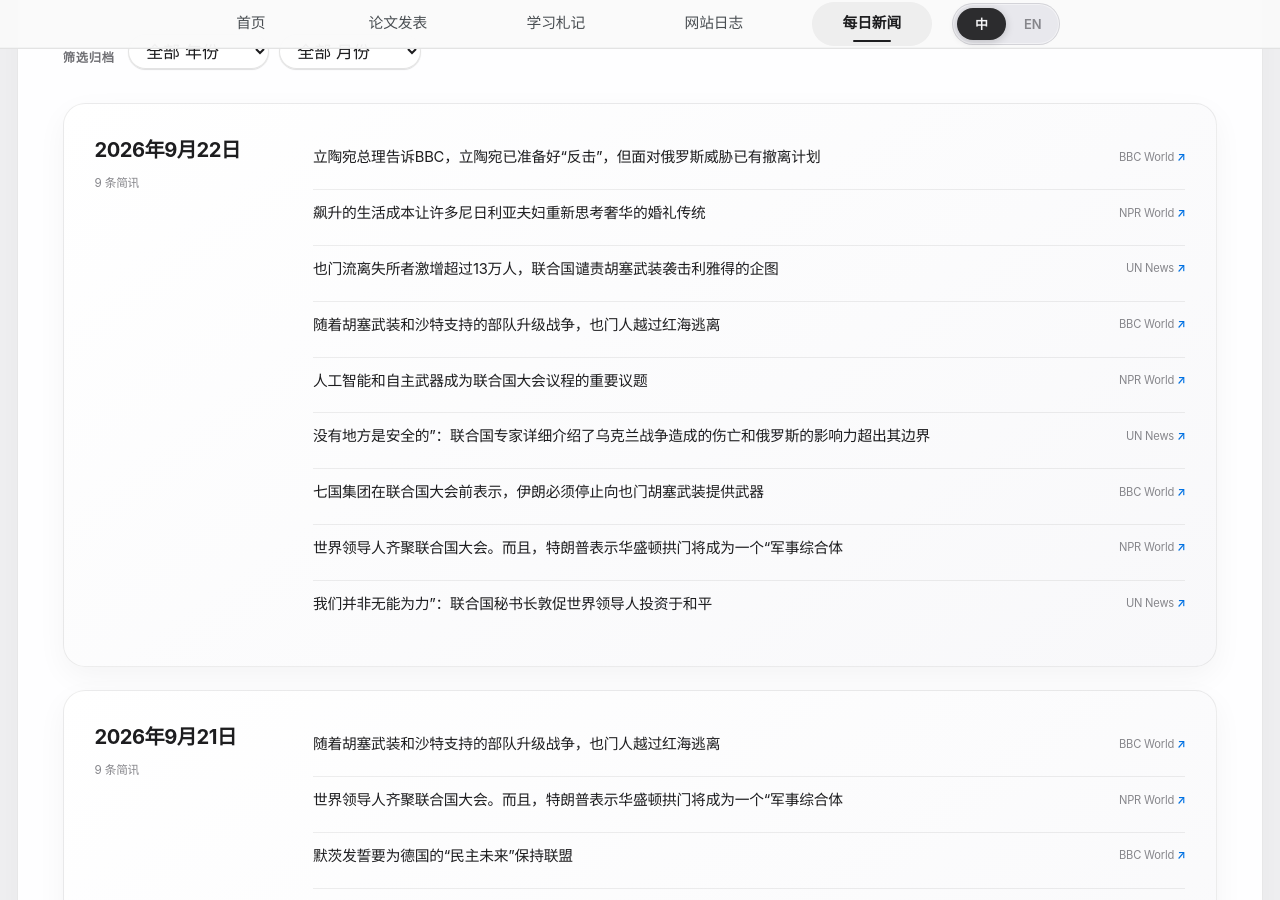
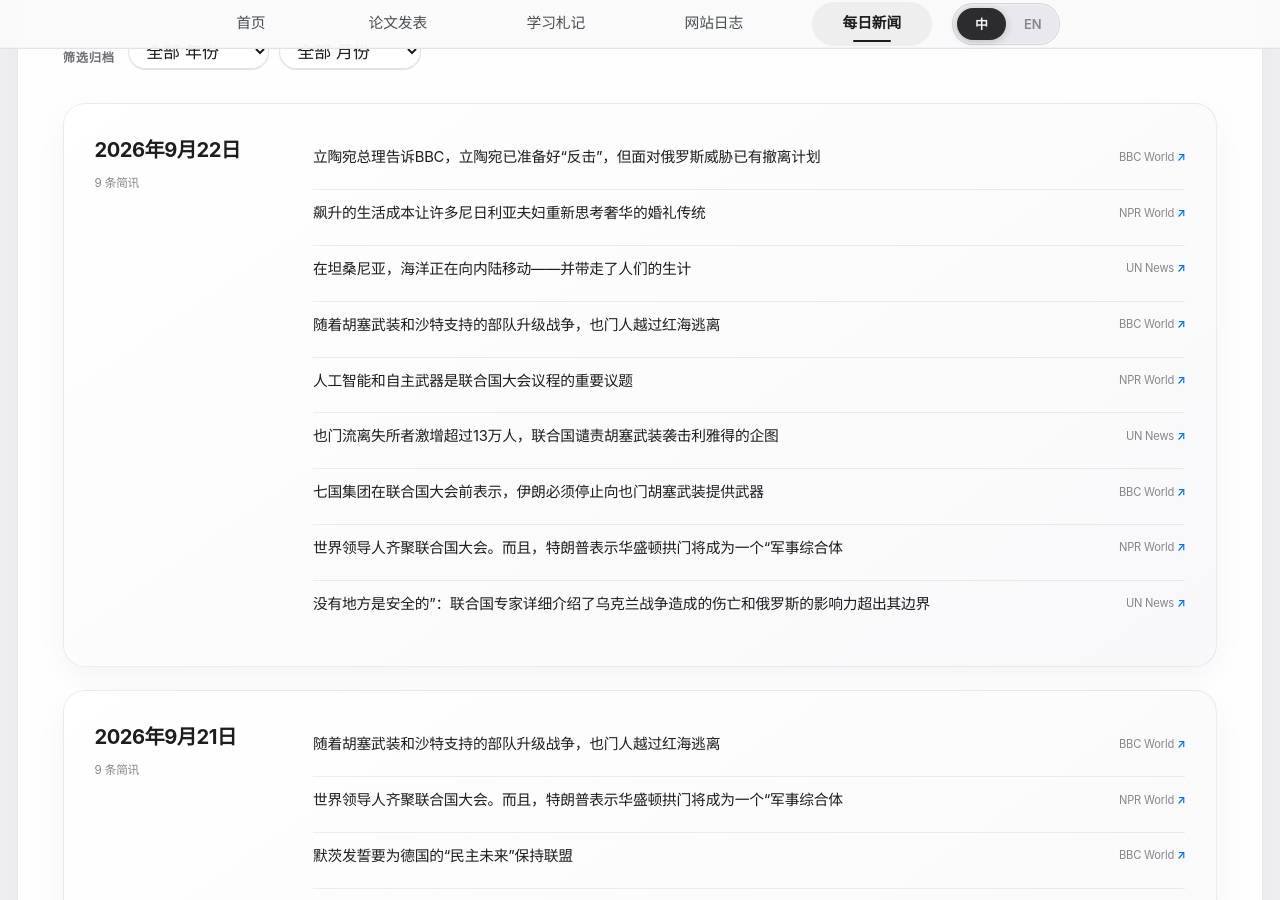
Before and after one commit to HaoxiangLuo/HaoxiangLuo.github.io, a Jekyll site: the page built from _pages/daily-news-zh.html, in a window 1280 px wide and 900 px high, scrolled down 297 px. Built offline with Jekyll 4.4.1, drawn with Linux system fonts in a browser that asks for light colours; a style sheet for code colours, icons or effects is not loaded; part of the change alters nothing that is shown.

Commit message:
Update daily news 2026-09-22

```diff
--- a/_data/daily_news.json
+++ b/_data/daily_news.json
@@ -1,5 +1,5 @@
 {
-  "updated_at": "2026-09-22T14:29:47+08:00",
+  "updated_at": "2026-09-22T15:24:57+08:00",
   "days": [
     {
       "date": "2026-09-22",
@@ -17,10 +17,10 @@
           "title_zh": "飙升的生活成本让许多尼日利亚夫妇重新思考奢华的婚礼传统"
         },
         {
-          "title": "UN condemns attempted Houthi strike on Riyadh as Yemen displacement surges past 130,000",
+          "title": "In Tanzania, the sea is moving inland – and taking livelihoods with it",
           "source": "UN News",
-          "url": "https://news.un.org/feed/view/en/story/2026/09/1168387",
-          "title_zh": "也门流离失所者激增超过13万人，联合国谴责胡塞武装袭击利雅得的企图"
+          "url": "https://news.un.org/feed/view/en/story/2026/09/1168389",
+          "title_zh": "在坦桑尼亚，海洋正在向内陆移动——并带走了人们的生计"
         },
         {
           "title": "Yemenis flee across Red Sea as Houthis and Saudi-backed forces escalate war",
@@ -32,13 +32,13 @@
           "title": "AI and autonomous weapons are high on the agenda at the UN General Assembly",
           "source": "NPR World",
           "url": "https://www.npr.org/2026/09/21/nx-s1-5974200/ai-and-autonomous-weapons-are-high-on-the-agenda-at-the-un-general-assembly",
-          "title_zh": "人工智能和自主武器成为联合国大会议程的重要议题"
+          "title_zh": "人工智能和自主武器是联合国大会议程的重要议题"
         },
         {
-          "title": "‘Nowhere is safe’: UN experts detail Ukraine war’s toll and Russia’s reach beyond its borders",
+          "title": "UN condemns attempted Houthi strike on Riyadh as Yemen displacement surges past 130,000",
           "source": "UN News",
-          "url": "https://news.un.org/feed/view/en/story/2026/09/1168386",
-          "title_zh": "没有地方是安全的”：联合国专家详细介绍了乌克兰战争造成的伤亡和俄罗斯的影响力超出其边界"
+          "url": "https://news.un.org/feed/view/en/story/2026/09/1168387",
+          "title_zh": "也门流离失所者激增超过13万人，联合国谴责胡塞武装袭击利雅得的企图"
         },
         {
           "title": "Iran must stop arming Houthis in Yemen, G7 says ahead of UN General Assembly",
@@ -53,10 +53,10 @@
           "title_zh": "世界领导人齐聚联合国大会。而且，特朗普表示华盛顿拱门将成为一个“军事综合体"
         },
         {
-          "title": "‘We are not powerless’: UN chief urges world leaders to invest in peace",
+          "title": "‘Nowhere is safe’: UN experts detail Ukraine war’s toll and Russia’s reach beyond its borders",
           "source": "UN News",
-          "url": "https://news.un.org/feed/view/en/story/2026/09/1168383",
-          "title_zh": "我们并非无能为力”：联合国秘书长敦促世界领导人投资于和平"
+          "url": "https://news.un.org/feed/view/en/story/2026/09/1168386",
+          "title_zh": "没有地方是安全的”：联合国专家详细介绍了乌克兰战争造成的伤亡和俄罗斯的影响力超出其边界"
         }
       ]
     },
```
